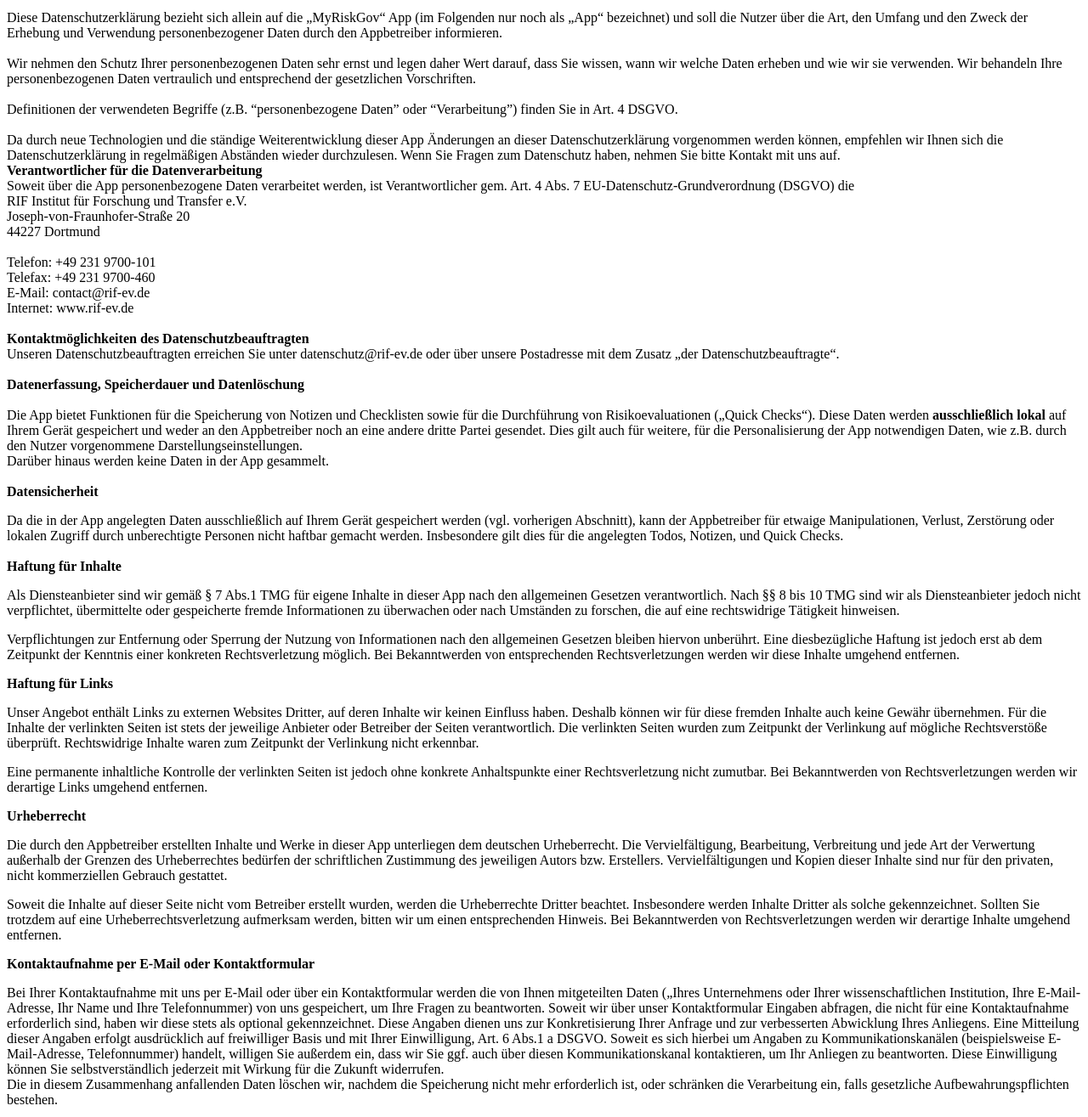
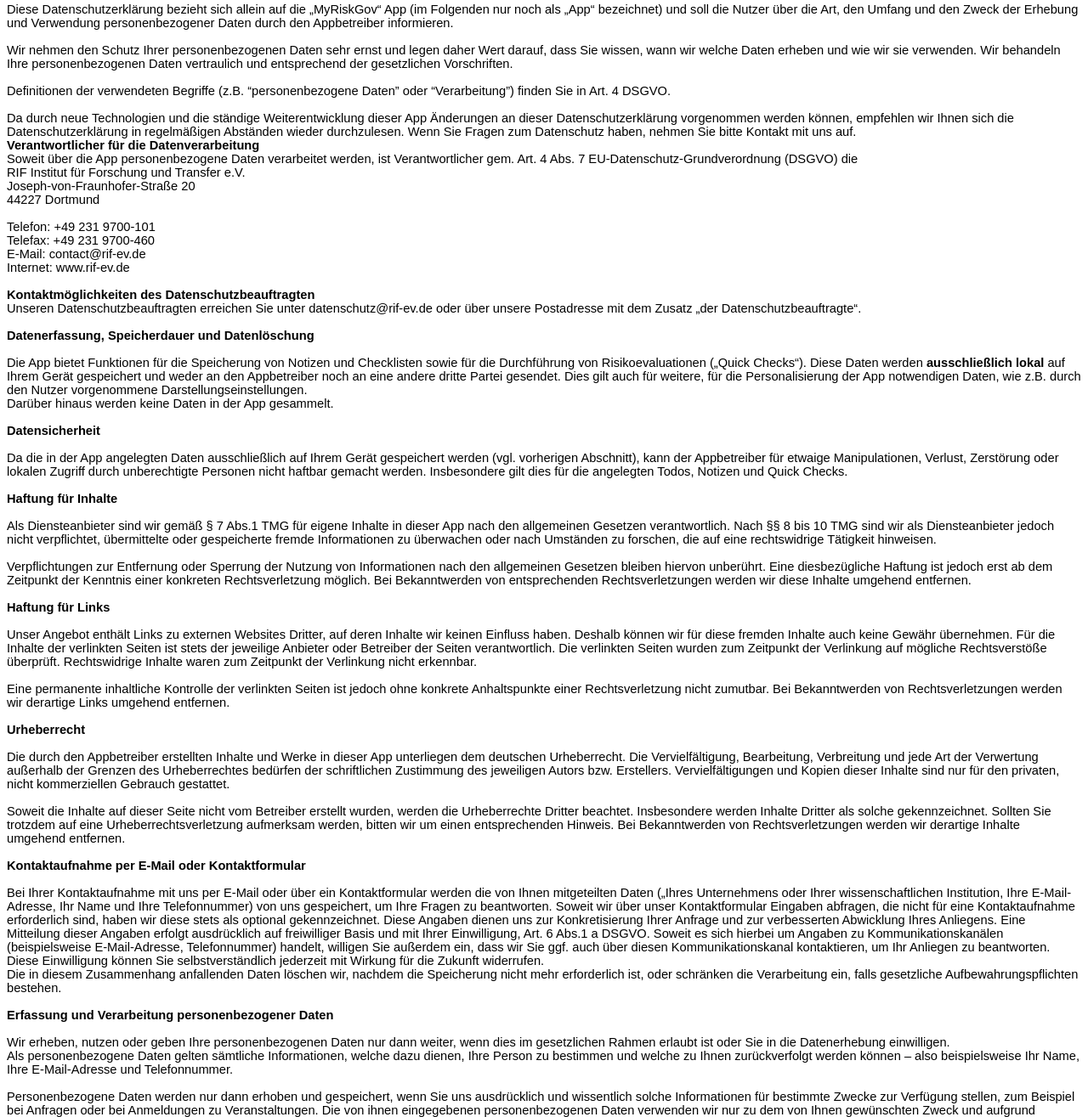
Before and after one commit to MyRiskGov/AGB_PP, a plain HTML site: page PP.html in a window 1280 px wide. Shown: the part 69-1384 px from the top of the page at 85% size. Drawn offline with Linux system fonts and the light colour scheme.

Commit message:
Formatchanges

```diff
--- a/PP.html
+++ b/PP.html
@@ -27,8 +27,7 @@
 	font-size:12.0pt;
 	font-family:"Times New Roman",serif;}
 .MsoChpDefault
-	{font-size:12.0pt;
-	font-family:"Calibri",sans-serif;}
+	{font-family:"Calibri",sans-serif;}
 @page WordSection1
 	{size:595.0pt 842.0pt;
 	margin:70.85pt 70.85pt 2.0cm 70.85pt;}
@@ -43,16 +42,18 @@
 
 <div class=WordSection1>
 
-<p class=MsoNormal><b><span style='font-size:24.0pt;font-family:"Times New Roman",serif'>Datenschutzerklärung</span></b></p>
+<p class=MsoNormal><b><span style='font-size:11.0pt;font-family:"Arial",sans-serif'>Datenschutzerklärung</span></b></p>
 
-<p class=MsoNormal><b><span style='font-family:"Times New Roman",serif'>Grundlegendes<br>
-</span></b><span style='font-family:"Times New Roman",serif'><br>
+<p class=MsoNormal><b><span style='font-size:11.0pt;font-family:"Arial",sans-serif'>&nbsp;</span></b></p>
+
+<p class=MsoNormal><b><span style='font-size:11.0pt;font-family:"Arial",sans-serif'>Grundlegendes<br>
+</span></b><span style='font-size:11.0pt;font-family:"Arial",sans-serif'><br>
 Diese Datenschutzerklärung bezieht sich allein auf die „MyRiskGov“ App (im
 Folgenden nur noch als „App“ bezeichnet) und soll die Nutzer über die Art, den
 Umfang und den Zweck der Erhebung und Verwendung personenbezogener Daten durch
 den Appbetreiber informieren. </span></p>
 
-<p class=MsoNormal><span style='font-family:"Times New Roman",serif'><br>
+<p class=MsoNormal><span style='font-size:11.0pt;font-family:"Arial",sans-serif'><br>
 Wir nehmen den Schutz Ihrer personenbezogenen Daten sehr ernst und legen daher
 Wert darauf, dass Sie wissen, wann wir welche Daten erheben und wie wir sie
 verwenden. Wir behandeln Ihre personenbezogenen Daten vertraulich und
@@ -63,50 +64,49 @@
 <br>
 Da durch neue Technologien und die ständige Weiterentwicklung dieser App
 Änderungen an dieser Datenschutzerklärung vorgenommen werden können, empfehlen
-wir Ihnen sich die Datenschutzerklärung in regelmäßigen Abständen wieder
-durchzulesen. Wenn Sie Fragen zum Datenschutz haben, nehmen Sie bitte Kontakt
-mit uns auf.</span></p>
+wir Ihnen sich die Datenschutzerklärung in regelmäßigen Abständen wieder durchzulesen.
+Wenn Sie Fragen zum Datenschutz haben, nehmen Sie bitte Kontakt mit uns auf.</span></p>
 
-<p class=MsoNormal><b><span style='font-family:"Times New Roman",serif'>Verantwortlicher
+<p class=MsoNormal><b><span style='font-size:11.0pt;font-family:"Arial",sans-serif'>Verantwortlicher
 für die Datenverarbeitung</span></b></p>
 
-<p class=MsoNormal><span style='font-family:"Times New Roman",serif'>Soweit
+<p class=MsoNormal><span style='font-size:11.0pt;font-family:"Arial",sans-serif'>Soweit
 über die App personenbezogene Daten verarbeitet werden, ist Verantwortlicher
 gem. Art. 4 Abs. 7 EU-Datenschutz-Grundverordnung (DSGVO) die </span></p>
 
-<p class=MsoNormal><span style='font-family:"Times New Roman",serif'>RIF
+<p class=MsoNormal><span style='font-size:11.0pt;font-family:"Arial",sans-serif'>RIF
 Institut für Forschung und Transfer e.V.</span></p>
 
-<p class=MsoNormal><span style='font-family:"Times New Roman",serif'>Joseph-von-Fraunhofer-Straße
+<p class=MsoNormal><span style='font-size:11.0pt;font-family:"Arial",sans-serif'>Joseph-von-Fraunhofer-Straße
 20</span></p>
 
-<p class=MsoNormal><span style='font-family:"Times New Roman",serif'>44227
+<p class=MsoNormal><span style='font-size:11.0pt;font-family:"Arial",sans-serif'>44227
 Dortmund</span></p>
 
-<p class=MsoNormal><span style='font-family:"Times New Roman",serif'>&nbsp;</span></p>
+<p class=MsoNormal><span style='font-size:11.0pt;font-family:"Arial",sans-serif'>&nbsp;</span></p>
 
-<p class=MsoNormal><span style='font-family:"Times New Roman",serif'>Telefon:
+<p class=MsoNormal><span style='font-size:11.0pt;font-family:"Arial",sans-serif'>Telefon:
 +49 231 9700-101</span></p>
 
-<p class=MsoNormal><span style='font-family:"Times New Roman",serif'>Telefax:
+<p class=MsoNormal><span style='font-size:11.0pt;font-family:"Arial",sans-serif'>Telefax:
 +49 231 9700-460</span></p>
 
-<p class=MsoNormal><span style='font-family:"Times New Roman",serif'>E-Mail:
+<p class=MsoNormal><span style='font-size:11.0pt;font-family:"Arial",sans-serif'>E-Mail:
 contact@rif-ev.de</span></p>
 
-<p class=MsoNormal><span style='font-family:"Times New Roman",serif'>Internet:
+<p class=MsoNormal><span style='font-size:11.0pt;font-family:"Arial",sans-serif'>Internet:
 www.rif-ev.de</span></p>
 
-<p class=MsoNormal><span style='font-family:"Times New Roman",serif'><br>
+<p class=MsoNormal><span style='font-size:11.0pt;font-family:"Arial",sans-serif'><br>
 <b>Kontaktmöglichkeiten des Datenschutzbeauftragten</b></span></p>
 
-<p class=MsoNormal><span style='font-family:"Times New Roman",serif'>Unseren
+<p class=MsoNormal><span style='font-size:11.0pt;font-family:"Arial",sans-serif'>Unseren
 Datenschutzbeauftragten erreichen Sie unter datenschutz@rif-ev.de oder über
 unsere Postadresse mit dem Zusatz „der Datenschutzbeauftragte“.</span></p>
 
-<p class=MsoNormal><b><span style='font-family:"Times New Roman",serif'><br>
+<p class=MsoNormal><b><span style='font-size:11.0pt;font-family:"Arial",sans-serif'><br>
 Datenerfassung, Speicherdauer und Datenlöschung<br>
-</span></b><span style='font-family:"Times New Roman",serif'><br>
+</span></b><span style='font-size:11.0pt;font-family:"Arial",sans-serif'><br>
 Die App bietet Funktionen für die Speicherung von Notizen und Checklisten sowie
 für die Durchführung von Risikoevaluationen („Quick Checks“). Diese Daten
 werden <b>ausschließlich lokal</b> auf Ihrem Gerät gespeichert und weder an den
@@ -114,67 +114,75 @@
 weitere, für die Personalisierung der App notwendigen Daten, wie z.B. durch den
 Nutzer vorgenommene Darstellungseinstellungen.</span></p>
 
-<p class=MsoNormal><span style='font-family:"Times New Roman",serif'>Darüber
+<p class=MsoNormal><span style='font-size:11.0pt;font-family:"Arial",sans-serif'>Darüber
 hinaus werden keine Daten in der App gesammelt. </span></p>
 
-<p class=MsoNormal><span style='font-family:"Times New Roman",serif'><br>
+<p class=MsoNormal><span style='font-size:11.0pt;font-family:"Arial",sans-serif'><br>
 <b>Datensicherheit </b></span></p>
 
-<p>Da die in der App angelegten Daten ausschließlich auf Ihrem Gerät
-gespeichert werden (vgl. vorherigen Abschnitt), kann der Appbetreiber für
-etwaige Manipulationen, Verlust, Zerstörung oder lokalen Zugriff durch
-unberechtigte Personen nicht haftbar gemacht werden. Insbesondere gilt dies für
-die angelegten Todos, Notizen, und Quick Checks.<br>
+<p><span style='font-size:11.0pt;font-family:"Arial",sans-serif'>Da die in der
+App angelegten Daten ausschließlich auf Ihrem Gerät gespeichert werden (vgl.
+vorherigen Abschnitt), kann der Appbetreiber für etwaige Manipulationen,
+Verlust, Zerstörung oder lokalen Zugriff durch unberechtigte Personen nicht
+haftbar gemacht werden. Insbesondere gilt dies für die angelegten Todos,
+Notizen und Quick Checks.<br>
 <br>
-<strong>Haftung für Inhalte</strong></p>
+<strong><span style='font-family:"Arial",sans-serif'>Haftung für Inhalte</span></strong></span></p>
 
-<p>Als Diensteanbieter sind wir gemäß § 7 Abs.1 TMG für eigene Inhalte in
-dieser App nach den allgemeinen Gesetzen verantwortlich. Nach §§ 8 bis 10 TMG
-sind wir als Diensteanbieter jedoch nicht verpflichtet, übermittelte oder
-gespeicherte fremde Informationen zu überwachen oder nach Umständen zu
-forschen, die auf eine rechtswidrige Tätigkeit hinweisen.</p>
+<p><span style='font-size:11.0pt;font-family:"Arial",sans-serif'>Als
+Diensteanbieter sind wir gemäß § 7 Abs.1 TMG für eigene Inhalte in dieser App
+nach den allgemeinen Gesetzen verantwortlich. Nach §§ 8 bis 10 TMG sind wir als
+Diensteanbieter jedoch nicht verpflichtet, übermittelte oder gespeicherte
+fremde Informationen zu überwachen oder nach Umständen zu forschen, die auf
+eine rechtswidrige Tätigkeit hinweisen.</span></p>
 
-<p>Verpflichtungen zur Entfernung oder Sperrung der Nutzung von Informationen
-nach den allgemeinen Gesetzen bleiben hiervon unberührt. Eine diesbezügliche
-Haftung ist jedoch erst ab dem Zeitpunkt der Kenntnis einer konkreten
-Rechtsverletzung möglich. Bei Bekanntwerden von entsprechenden
-Rechtsverletzungen werden wir diese Inhalte umgehend entfernen.</p>
+<p><span style='font-size:11.0pt;font-family:"Arial",sans-serif'>Verpflichtungen
+zur Entfernung oder Sperrung der Nutzung von Informationen nach den allgemeinen
+Gesetzen bleiben hiervon unberührt. Eine diesbezügliche Haftung ist jedoch erst
+ab dem Zeitpunkt der Kenntnis einer konkreten Rechtsverletzung möglich. Bei
+Bekanntwerden von entsprechenden Rechtsverletzungen werden wir diese Inhalte
+umgehend entfernen.</span></p>
 
-<p><strong>Haftung für Links</strong></p>
+<p><strong><span style='font-size:11.0pt;font-family:"Arial",sans-serif'>Haftung
+für Links</span></strong></p>
 
-<p>Unser Angebot enthält Links zu externen Websites Dritter, auf deren Inhalte
-wir keinen Einfluss haben. Deshalb können wir für diese fremden Inhalte auch
-keine Gewähr übernehmen. Für die Inhalte der verlinkten Seiten ist stets der
-jeweilige Anbieter oder Betreiber der Seiten verantwortlich. Die verlinkten
-Seiten wurden zum Zeitpunkt der Verlinkung auf mögliche Rechtsverstöße
-überprüft. Rechtswidrige Inhalte waren zum Zeitpunkt der Verlinkung nicht
-erkennbar.</p>
+<p><span style='font-size:11.0pt;font-family:"Arial",sans-serif'>Unser Angebot
+enthält Links zu externen Websites Dritter, auf deren Inhalte wir keinen
+Einfluss haben. Deshalb können wir für diese fremden Inhalte auch keine Gewähr
+übernehmen. Für die Inhalte der verlinkten Seiten ist stets der jeweilige
+Anbieter oder Betreiber der Seiten verantwortlich. Die verlinkten Seiten wurden
+zum Zeitpunkt der Verlinkung auf mögliche Rechtsverstöße überprüft.
+Rechtswidrige Inhalte waren zum Zeitpunkt der Verlinkung nicht erkennbar.</span></p>
 
-<p>Eine permanente inhaltliche Kontrolle der verlinkten Seiten ist jedoch ohne
-konkrete Anhaltspunkte einer Rechtsverletzung nicht zumutbar. Bei Bekanntwerden
-von Rechtsverletzungen werden wir derartige Links umgehend entfernen.</p>
+<p><span style='font-size:11.0pt;font-family:"Arial",sans-serif'>Eine
+permanente inhaltliche Kontrolle der verlinkten Seiten ist jedoch ohne konkrete
+Anhaltspunkte einer Rechtsverletzung nicht zumutbar. Bei Bekanntwerden von
+Rechtsverletzungen werden wir derartige Links umgehend entfernen.</span></p>
 
-<p><strong>Urheberrecht</strong></p>
+<p><strong><span style='font-size:11.0pt;font-family:"Arial",sans-serif'>Urheberrecht</span></strong></p>
 
-<p>Die durch den Appbetreiber erstellten Inhalte und Werke in dieser App
-unterliegen dem deutschen Urheberrecht. Die Vervielfältigung, Bearbeitung,
-Verbreitung und jede Art der Verwertung außerhalb der Grenzen des
-Urheberrechtes bedürfen der schriftlichen Zustimmung des jeweiligen Autors bzw.
-Erstellers. Vervielfältigungen und Kopien dieser Inhalte sind nur für den
-privaten, nicht kommerziellen Gebrauch gestattet.</p>
+<p><span style='font-size:11.0pt;font-family:"Arial",sans-serif'>Die durch den
+Appbetreiber erstellten Inhalte und Werke in dieser App unterliegen dem
+deutschen Urheberrecht. Die Vervielfältigung, Bearbeitung, Verbreitung und jede
+Art der Verwertung außerhalb der Grenzen des Urheberrechtes bedürfen der
+schriftlichen Zustimmung des jeweiligen Autors bzw. Erstellers. Vervielfältigungen
+und Kopien dieser Inhalte sind nur für den privaten, nicht kommerziellen
+Gebrauch gestattet.</span></p>
 
-<p>Soweit die Inhalte auf dieser Seite nicht vom Betreiber erstellt wurden,
-werden die Urheberrechte Dritter beachtet. Insbesondere werden Inhalte Dritter
-als solche gekennzeichnet. Sollten Sie trotzdem auf eine
-Urheberrechtsverletzung aufmerksam werden, bitten wir um einen entsprechenden
-Hinweis. Bei Bekanntwerden von Rechtsverletzungen werden wir derartige Inhalte
-umgehend entfernen.</p>
+<p><span style='font-size:11.0pt;font-family:"Arial",sans-serif'>Soweit die
+Inhalte auf dieser Seite nicht vom Betreiber erstellt wurden, werden die
+Urheberrechte Dritter beachtet. Insbesondere werden Inhalte Dritter als solche
+gekennzeichnet. Sollten Sie trotzdem auf eine Urheberrechtsverletzung
+aufmerksam werden, bitten wir um einen entsprechenden Hinweis. Bei
+Bekanntwerden von Rechtsverletzungen werden wir derartige Inhalte umgehend
+entfernen.</span></p>
 
-<p><b>Kontaktaufnahme per E-Mail oder Kontaktformular</b></p>
+<p><b><span style='font-size:11.0pt;font-family:"Arial",sans-serif'>Kontaktaufnahme
+per E-Mail oder Kontaktformular</span></b></p>
 
-<p class=MsoNormal><span style='font-family:"Times New Roman",serif'>Bei Ihrer
-Kontaktaufnahme mit uns per E-Mail oder über ein Kontaktformular werden die von
-Ihnen mitgeteilten Daten („Ihres Unternehmens oder Ihrer wissenschaftlichen
+<p class=MsoNormal><span style='font-size:11.0pt;font-family:"Arial",sans-serif'>Bei
+Ihrer Kontaktaufnahme mit uns per E-Mail oder über ein Kontaktformular werden
+die von Ihnen mitgeteilten Daten („Ihres Unternehmens oder Ihrer wissenschaftlichen
 Institution, Ihre E-Mail-Adresse, Ihr Name und Ihre Telefonnummer) von uns
 gespeichert, um Ihre Fragen zu beantworten. Soweit wir über unser
 Kontaktformular Eingaben abfragen, die nicht für eine Kontaktaufnahme
@@ -184,21 +192,20 @@
 auf freiwilliger Basis und mit Ihrer Einwilligung, Art. 6 Abs.1 a DSGVO. Soweit
 es sich hierbei um Angaben zu Kommunikationskanälen (beispielsweise
 E-Mail-Adresse, Telefonnummer) handelt, willigen Sie außerdem ein, dass wir Sie
-ggf. auch über diesen Kommunikationskanal kontaktieren, um Ihr Anliegen zu
-beantworten. Diese Einwilligung können Sie selbstverständlich jederzeit mit
-Wirkung für die Zukunft widerrufen.</span></p>
+ggf. auch über diesen Kommunikationskanal kontaktieren, um Ihr Anliegen zu beantworten.
+Diese Einwilligung können Sie selbstverständlich jederzeit mit Wirkung für die
+Zukunft widerrufen.</span></p>
 
-<p class=MsoNormal><span style='font-family:"Times New Roman",serif'>Die in
-diesem Zusammenhang anfallenden Daten löschen wir, nachdem die Speicherung
+<p class=MsoNormal><span style='font-size:11.0pt;font-family:"Arial",sans-serif'>Die
+in diesem Zusammenhang anfallenden Daten löschen wir, nachdem die Speicherung
 nicht mehr erforderlich ist, oder schränken die Verarbeitung ein, falls
 gesetzliche Aufbewahrungspflichten bestehen.</span></p>
 
-<p class=MsoNormal><span style='font-family:"Times New Roman",serif'><br>
+<p class=MsoNormal><span style='font-size:11.0pt;font-family:"Arial",sans-serif'><br>
 <b>Erfassung und Verarbeitung personenbezogener Daten<br>
 </b><br>
 Wir erheben, nutzen oder geben Ihre personenbezogenen Daten nur dann weiter,
-wenn dies im gesetzlichen Rahmen erlaubt ist oder Sie in die Datenerhebung
-einwilligen.<br>
+wenn dies im gesetzlichen Rahmen erlaubt ist oder Sie in die Datenerhebung einwilligen.<br>
 Als personenbezogene Daten gelten sämtliche Informationen, welche dazu dienen,
 Ihre Person zu bestimmen und welche zu Ihnen zurückverfolgt werden können –
 also beispielsweise Ihr Name, Ihre E-Mail-Adresse und Telefonnummer.<br>
@@ -239,9 +246,9 @@
 erhalten, welche personenbezogenen Daten über Sie gespeichert wurden. Sie haben
 außerdem das Recht auf Berichtigung falscher Daten und auf die
 Verarbeitungseinschränkung oder Löschung Ihrer personenbezogenen Daten. Falls
-zutreffend, können Sie auch Ihr Recht auf Datenportabilität geltend machen.
-Sollten Sie annehmen, dass Ihre Daten unrechtmäßig verarbeitet wurden, können
-Sie eine Beschwerde bei der zuständigen Aufsichtsbehörde einreichen.<br>
+zutreffend, können Sie auch Ihr Recht auf Datenportabilität geltend machen. Sollten
+Sie annehmen, dass Ihre Daten unrechtmäßig verarbeitet wurden, können Sie eine
+Beschwerde bei der zuständigen Aufsichtsbehörde einreichen.<br>
 <br>
 <b>Löschung von Daten<br>
 </b><br>
@@ -251,8 +258,8 @@
 Zweckbestimmung nicht mehr vonnöten sein und es keine gesetzlichen
 Aufbewahrungsfristen geben, gelöscht. Falls eine Löschung nicht durchgeführt
 werden kann, da die Daten für zulässige gesetzliche Zwecke erforderlich sind,
-erfolgt eine Einschränkung der Datenverarbeitung. In diesem Fall werden die Daten
-gesperrt und nicht für andere Zwecke verarbeitet.<br>
+erfolgt eine Einschränkung der Datenverarbeitung. In diesem Fall werden die
+Daten gesperrt und nicht für andere Zwecke verarbeitet.<br>
 <br>
 <b>Widerspruchsrecht<br>
 </b><br>
@@ -265,14 +272,14 @@
 erteilte Einwilligungen widerrufen möchten, wenden Sie sich bitte an folgende
 E-Mail-Adresse: <u><span style='color:blue'>datenschutz(at)rif-ev.de</span></u></span></p>
 
-<p class=MsoNormal><b><span style='font-size:24.0pt;font-family:"Times New Roman",serif'>Ansprechpartner</span></b></p>
+<p class=MsoNormal><b><span style='font-size:11.0pt;font-family:"Arial",sans-serif'>Ansprechpartner</span></b></p>
 
-<p class=MsoNormal><b><span style='font-family:"Times New Roman",serif'>Datenschutzbeauftragter</span></b><span
-style='font-family:"Times New Roman",serif'><br>
+<p class=MsoNormal><b><span style='font-size:11.0pt;font-family:"Arial",sans-serif'>Datenschutzbeauftragter</span></b><span
+style='font-size:11.0pt;font-family:"Arial",sans-serif'><br>
 S. Plümer<br>
 Telefon: +49 231 9700 142, Telefax: +49 231 9700 460</span></p>
 
-<p class=MsoNormal>&nbsp;</p>
+<p class=MsoNormal><span style='font-size:11.0pt;font-family:"Arial",sans-serif'>&nbsp;</span></p>
 
 </div>
 
```
Also changed, not shown: AGB.html (+24 -18 lines), Impressum.html (+2 -1 lines).
